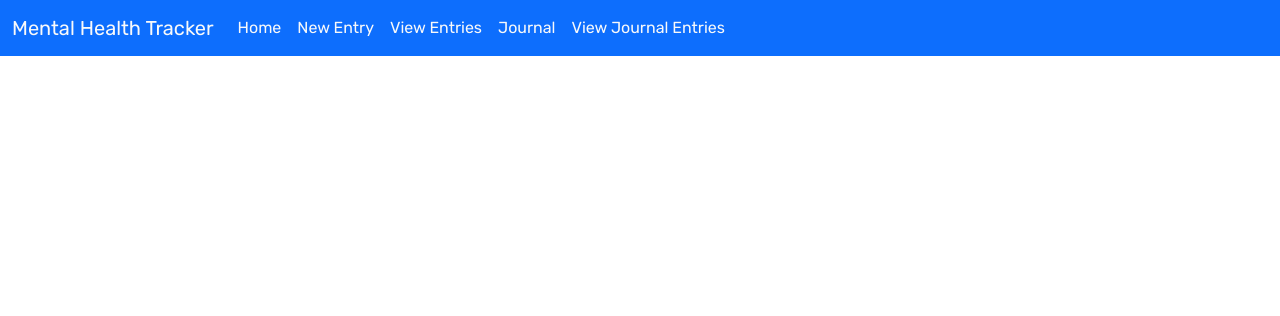
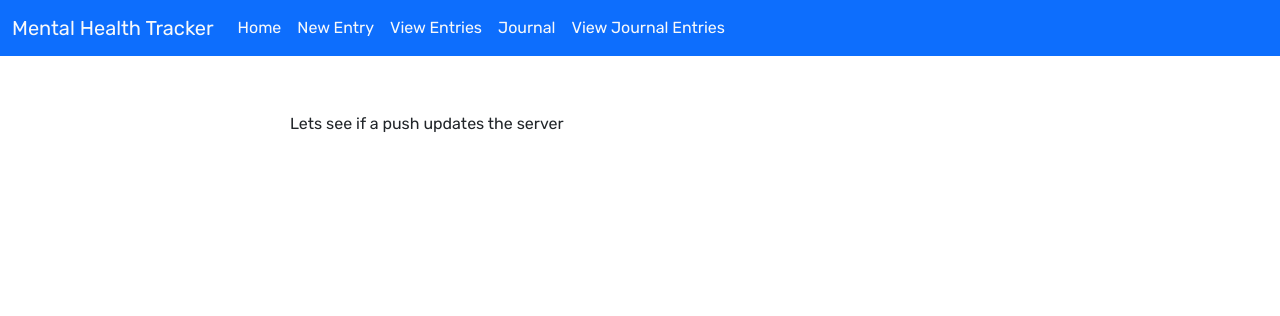
Before and after one commit to aaronesposito/mh-app, a Flask app: page / in a window 1280 px wide. Shown: the top 316 px of the page. Run offline with Flask 3, Linux system fonts and the light colour scheme; data that the repository does not hold is empty.

Commit message:
checking automation

```diff
--- a/templates/home.html
+++ b/templates/home.html
@@ -6,6 +6,7 @@
     <div class="d-flex justify-content-center my-5">
         <div class="d-flex flex-column justify-content-center">
             <h2 id="home-title">{{title}}</h2>
+            <p>Lets see if a push updates the server</p>
             <img id="home-image" src={{img}}>
         </div>
     </div>
```
